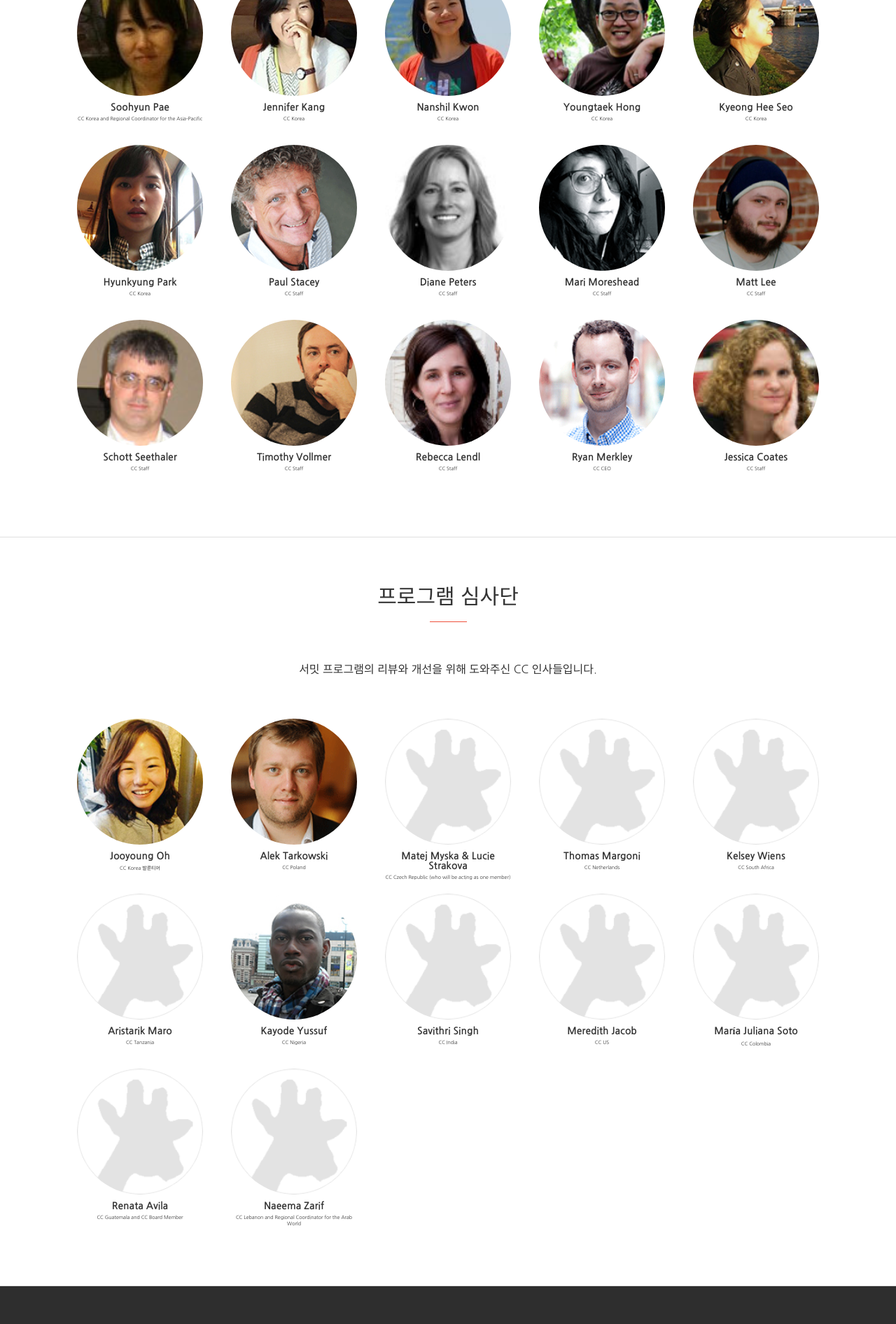
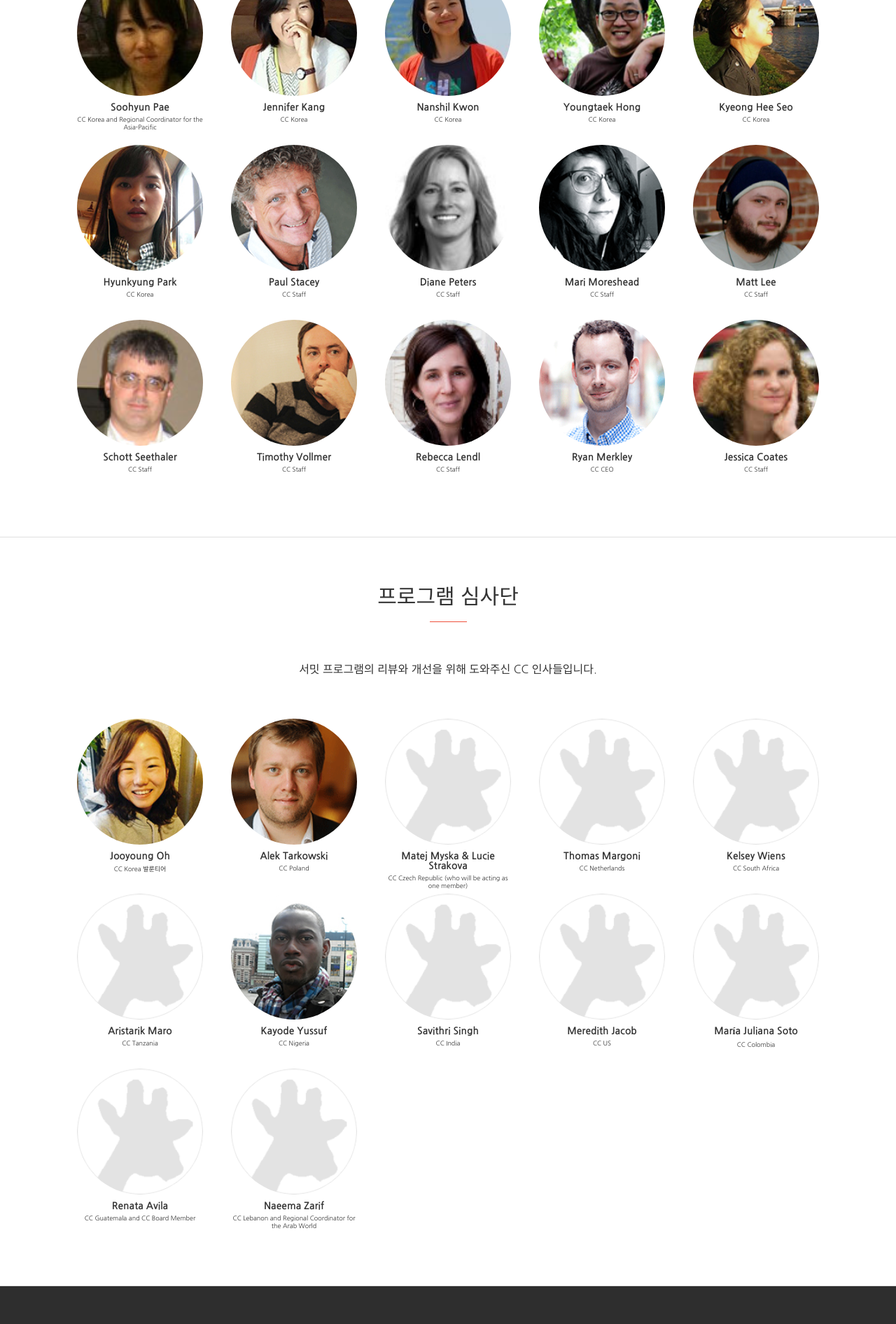
Before and after one commit to creativecommonskorea/2015-global-summit, a Jekyll site: the page built from promote.html, in a window 1280 px wide. Shown: the part 1749-3641 px from the top of the page at 70% size. Built offline with Jekyll 4.4.1, drawn with Linux system fonts in a browser that asks for light colours; nearby versions of some CDN libraries.

Commit message:
스타일 수정 반영

```diff
--- a/css/main.css
+++ b/css/main.css
@@ -769,7 +769,7 @@ img {
         font-size: 0.875em;
         margin-top: 5px; }
       .preparing_people .people_list .person .organize {
-        font-size: 7px;
+        font-size: 9px;
         margin-top: 5px; }
   .preparing_people .show_more {
     width: 100%;
--- a/css/main.scss
+++ b/css/main.scss
@@ -951,7 +951,7 @@ img {
         margin-top: 5px;
       }
       .organize {
-        font-size: 7px;
+        font-size: 9px;
         margin-top: 5px;
       }
     }
```
